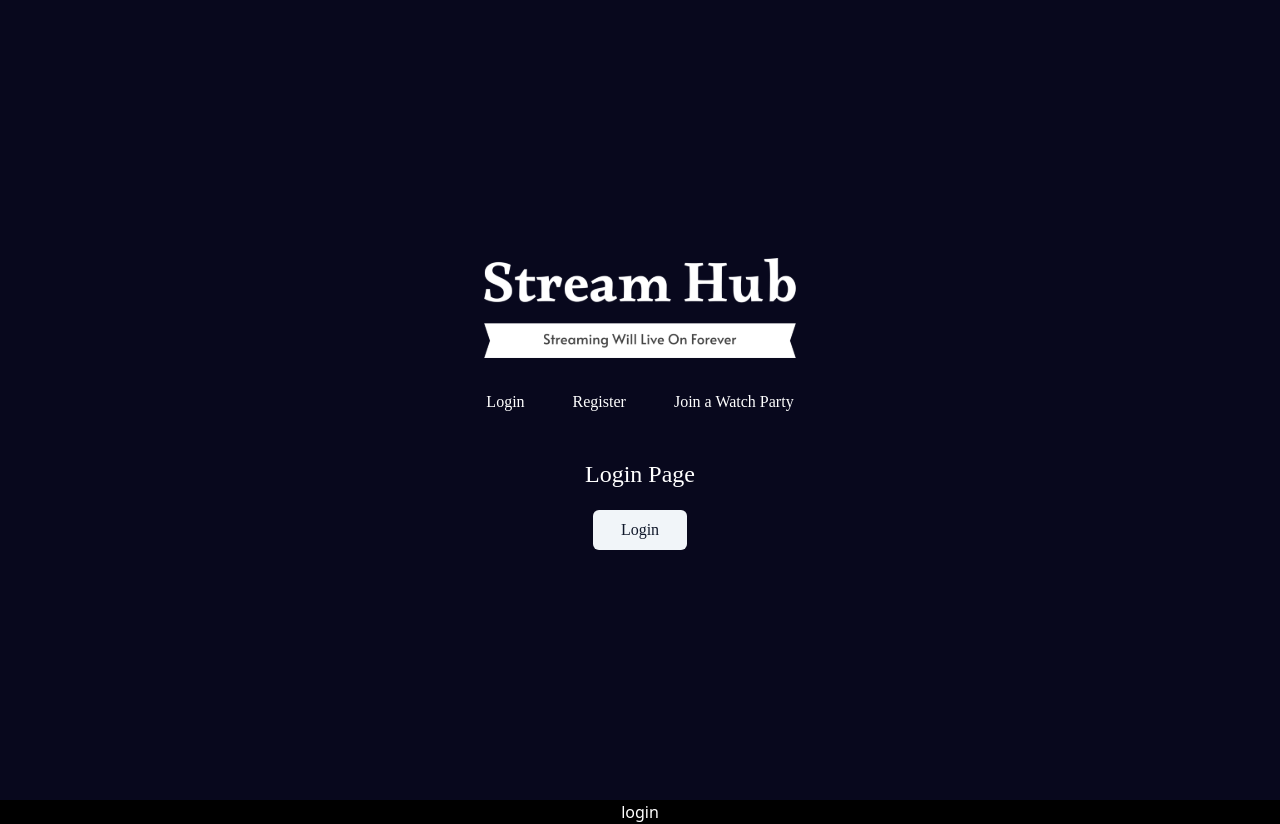
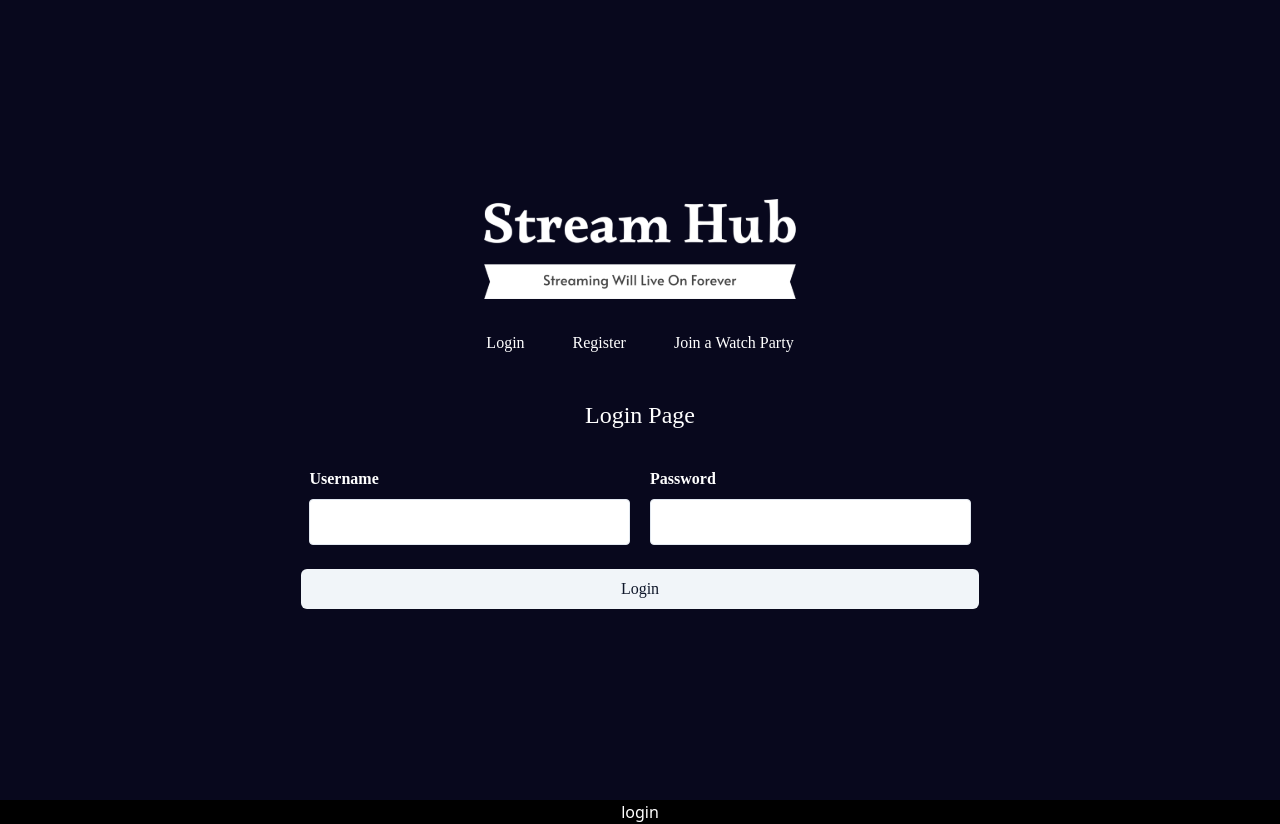
Before and after one commit to MaxChanSZ/streamhub-frontend, a React (Vite) app in the folder frontend-streamhub-main/: page /register in a window 1280 px wide. Both pictures are taken after a click on the button "Login". Built offline with nearby package versions, Linux system fonts and the light colour scheme; a web font is replaced by a local one.

Commit message:
Setup login form

```diff
--- a/frontend-streamhub-main/src/pages/LoginPage.tsx
+++ b/frontend-streamhub-main/src/pages/LoginPage.tsx
@@ -1,9 +1,26 @@
 import { Button } from "@/components/shadcn/ui/button";
 import { toast } from "@/components/shadcn/ui/use-toast";
 import { useAppContext } from "@/contexts/AppContext";
+import { useForm } from "react-hook-form";
+
+export type LoginFormData = {
+  username: string;
+  password: string;
+};
 
 const LoginPage = () => {
   const { setLogin, setUser } = useAppContext();
+
+  const {
+    register,
+    watch,
+    handleSubmit,
+    formState: { errors },
+  } = useForm<LoginFormData>();
+
+  const onFormSubmit = handleSubmit((data) => {
+    console.log(data);
+  });
 
   const handleLogin = () => {
     // Simulate login process
@@ -16,13 +33,67 @@ const LoginPage = () => {
     setUser(userData);
     setLogin(true);
     toast({
-      title: "Successful login",
+      title: "Successful registration",
     });
   };
+  const inputFieldFormat =
+    "border rounded w-full py-2 px-3.5 my-2 font-normal text-black text-lg";
+  const errorTextFormat = "text-red-500";
 
   return (
     <div className="text-white font-alatsi text-semibold flex flex-col justify-center">
-      <h2 className="text-2xl my-5">Login Page</h2>
+      <h2 className="text-2xl my-5 text-center">Login Page</h2>
+      <div className="justify-center">
+        <form
+          className="text-white align-center font-bold px-4 py-4"
+          onSubmit={onFormSubmit}
+        >
+          <div className="flex flex-col md:flex-row gap-5">
+            <label className="flex-1">
+              Username
+              <input
+                className={inputFieldFormat}
+                {...register("username", {
+                  required: "This field is required",
+                })}
+              ></input>
+              {errors.username && (
+                <span className={errorTextFormat}>
+                  {errors.username.message}
+                </span>
+              )}
+            </label>
+
+            <label className="flex-1">
+              Password
+              <input
+                className={inputFieldFormat}
+                {...register("password", {
+                  minLength: {
+                    value: 8,
+                    message: "Password must be at least 8 characters",
+                  },
+                })}
+                type="password"
+              ></input>
+              {errors.password && (
+                <span className={errorTextFormat}>
+                  {errors.password.message}
+                </span>
+              )}
+            </label>
+          </div>
+          <div className="text-center">
+            {/* <Button
+              type="submit"
+              variant="secondary"
+              className="my-4 font-alatsi text-base"
+            >
+              Submit
+            </Button> */}
+          </div>
+        </form>
+      </div>
       <Button
         onClick={() => handleLogin()}
         variant="secondary"
--- a/frontend-streamhub-main/src/pages/RegisterPage.tsx
+++ b/frontend-streamhub-main/src/pages/RegisterPage.tsx
@@ -14,7 +14,6 @@ export type RegisterFormData = {
 };
 
 const RegisterPage = () => {
-  // const { showToast } = useAppContext();
   const {
     register,
     watch,
```
